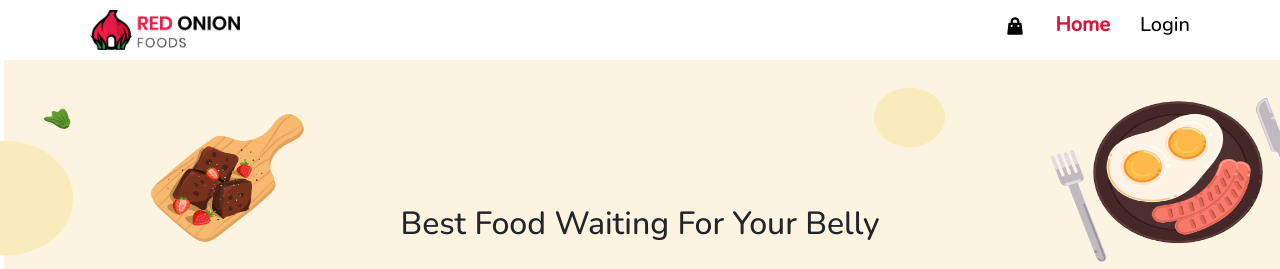
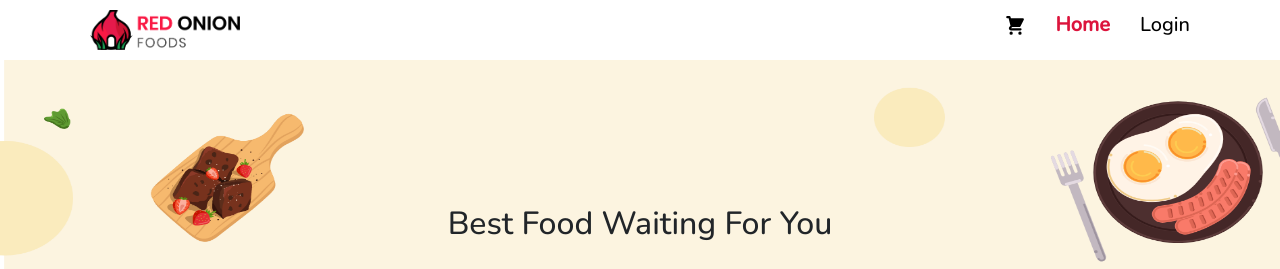
Before and after one commit to Developer-Barsha/red-onion-restaurant, a React (Create React App) app: page / in a window 1280 px wide. Shown: the top 269 px of the page. Built offline with nearby package versions, Linux system fonts and the light colour scheme; the HTML template or start-up script is replaced by a standard one.

Commit message:
li design improved

```diff
--- a/src/pages/Home/TopSection/TopSection.js
+++ b/src/pages/Home/TopSection/TopSection.js
@@ -5,7 +5,7 @@ import { SearchIcon } from '@heroicons/react/solid'
 const TopSection = () => {
     return (
         <div className='top-section'>
-            <h2>Best Food Waiting For Your Belly</h2>
+            <h2>Best Food Waiting For You</h2>
             <div className='input-btn'>
                 <input type="text" placeholder='Search Food' name='search' />
                 <button className='search-btn'>Search <SearchIcon style={{width:'20px'}}/> </button>
--- a/src/pages/Shared/Footer/Footer.css
+++ b/src/pages/Shared/Footer/Footer.css
@@ -2,11 +2,17 @@ footer{
     color: white;
     padding: 20px 30px;
     background-color: #07121c;
+    width: 100%;
 }
 footer ul li{
     padding: 7px 10px;
     font-size: 15px;
     list-style: none;
+}
+
+footer ul li:hover{
+    color: rgb(238, 102, 129);
+    cursor: pointer;
 }
 
 @media only screen and (max-width:800px){
--- a/src/pages/Shared/Header/Header.js
+++ b/src/pages/Shared/Header/Header.js
@@ -1,7 +1,7 @@
 import React, { useState } from 'react';
 import logo from '../../../images/logo2.png'
 import CustomLink from '../../CustomLink/CustomLink';
-import { ShoppingBagIcon } from '@heroicons/react/solid'
+import { ShoppingCartIcon } from '@heroicons/react/solid'
 import './Header.css'
 import Cart from '../Cart/Cart';
 
@@ -18,7 +18,7 @@ const Header = () => {
                     onHide={() => setModalShow(false)}
                 />
 
-                <CustomLink to={'/home'}  onClick={() => setModalShow(true)}>{<ShoppingBagIcon style={{ width: '22px' }} />}</CustomLink>
+                <CustomLink to={'/home'}  onClick={() => setModalShow(true)}>{<ShoppingCartIcon style={{ width: '22px' }} />}</CustomLink>
                 <CustomLink to={'/'}>Home</CustomLink>
                 <CustomLink to={'/login'}>Login</CustomLink>
             </nav>
```
